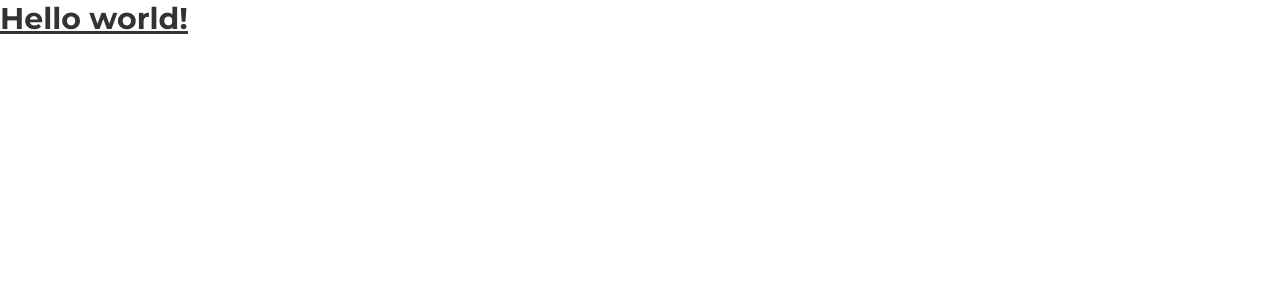
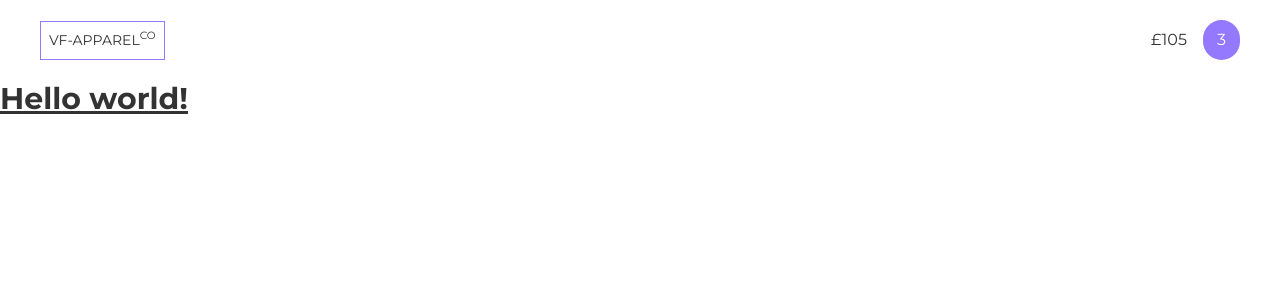
Before and after one commit to ellisj98/product-shop-test, a Vue app: page / in a window 1280 px wide. Shown: the top 300 px of the page. Built offline with nearby package versions, Linux system fonts and the light colour scheme.

Commit message:
Develop header. - Add cart total to header (hard code for now with total prop) - Hard code price.

```diff
--- a/src/App.vue
+++ b/src/App.vue
@@ -1,7 +1,9 @@
 <script setup lang="ts">
-import MainShop from './vue/components/MainShop.vue'
+import MainShop from './vue/components/MainShop.vue';
+import ShopHeader from './vue/components/ShopHeader.vue';
 </script>
 
 <template>
+  <shop-header />
   <main-shop />
 </template>
--- /dev/null
+++ b/src/vue/components/AppHeader.vue
@@ -0,0 +1,12 @@
+<script setup lang="ts"></script>
+
+<template>
+    <header class="u-p-5">
+        <div class="o-wrapper u-flex u-items-center u-justify-between">
+            <div class="u-uppercase u-border u-border-brand-primary u-p-2 u-text-sm">
+                VF-Apparel<sup class="u-uppercase">co</sup>
+            </div>
+            <slot></slot>
+        </div>
+    </header>
+</template>
--- /dev/null
+++ b/src/vue/components/CartTotal.vue
@@ -0,0 +1,12 @@
+<script setup lang="ts">
+import AppHeader from "./AppHeader.vue";
+const props = defineProps({
+    total: Number
+})
+</script>
+
+<template>
+   <span class="u-block u-p-2 u-px-3.5 u-rounded-full u-bg-brand-primary u-text-white">
+        {{ total }}
+   </span>
+</template>
--- a/src/vue/components/ShopHeader.vue
+++ b/src/vue/components/ShopHeader.vue
@@ -1,7 +1,14 @@
 <script setup lang="ts">
-
+import AppHeader from "./AppHeader.vue";
+import CartTotal from "./CartTotal.vue";
 </script>
 
 <template>
-
+    <app-header>
+        <div class="u-flex u-items-center">
+            <!-- TODO make this dynamic for the actual price -->
+            <span class="u-mr-4">£105</span>
+            <cart-total :total="3" />
+        </div>
+    </app-header>
 </template>
```
